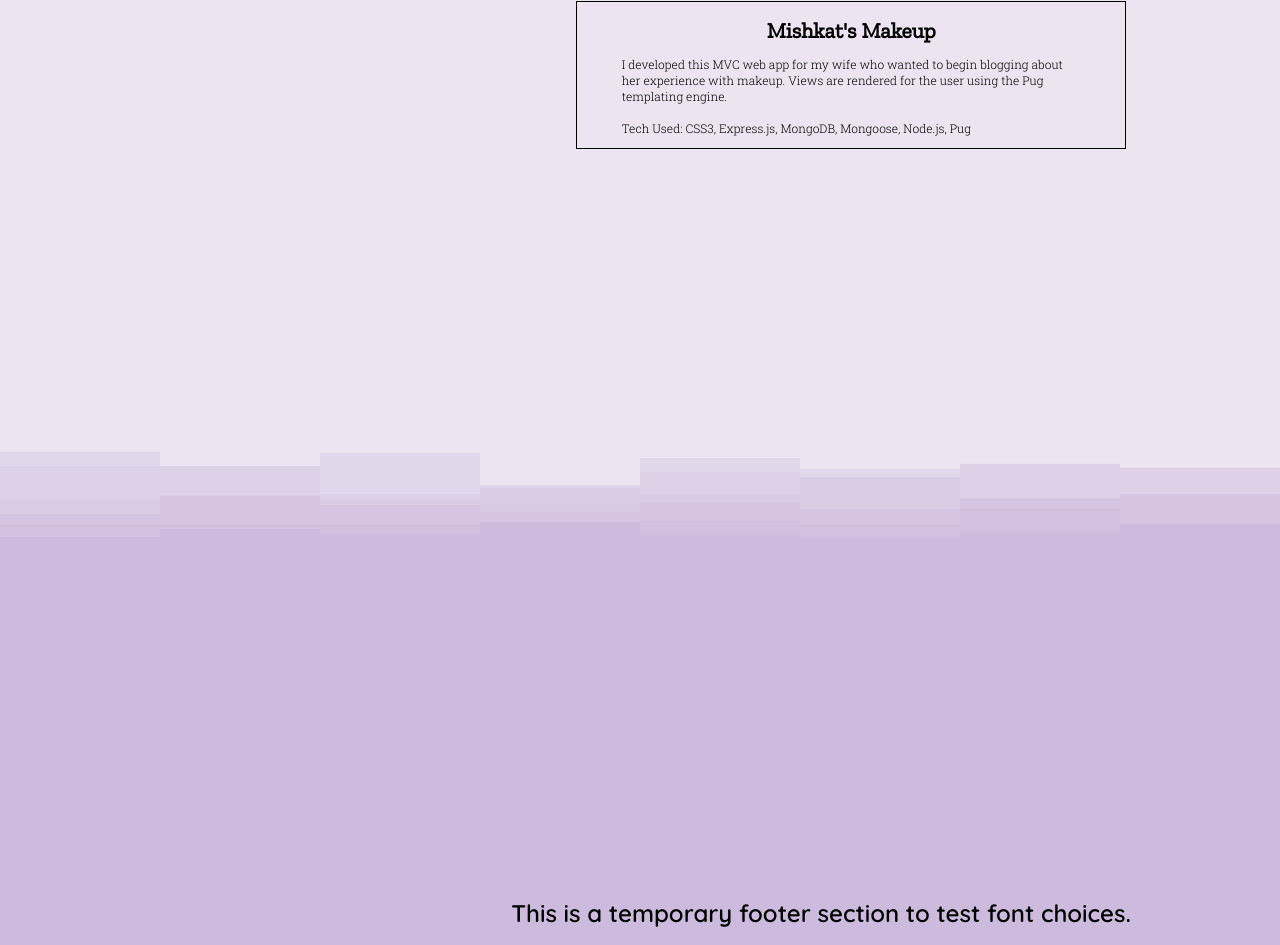
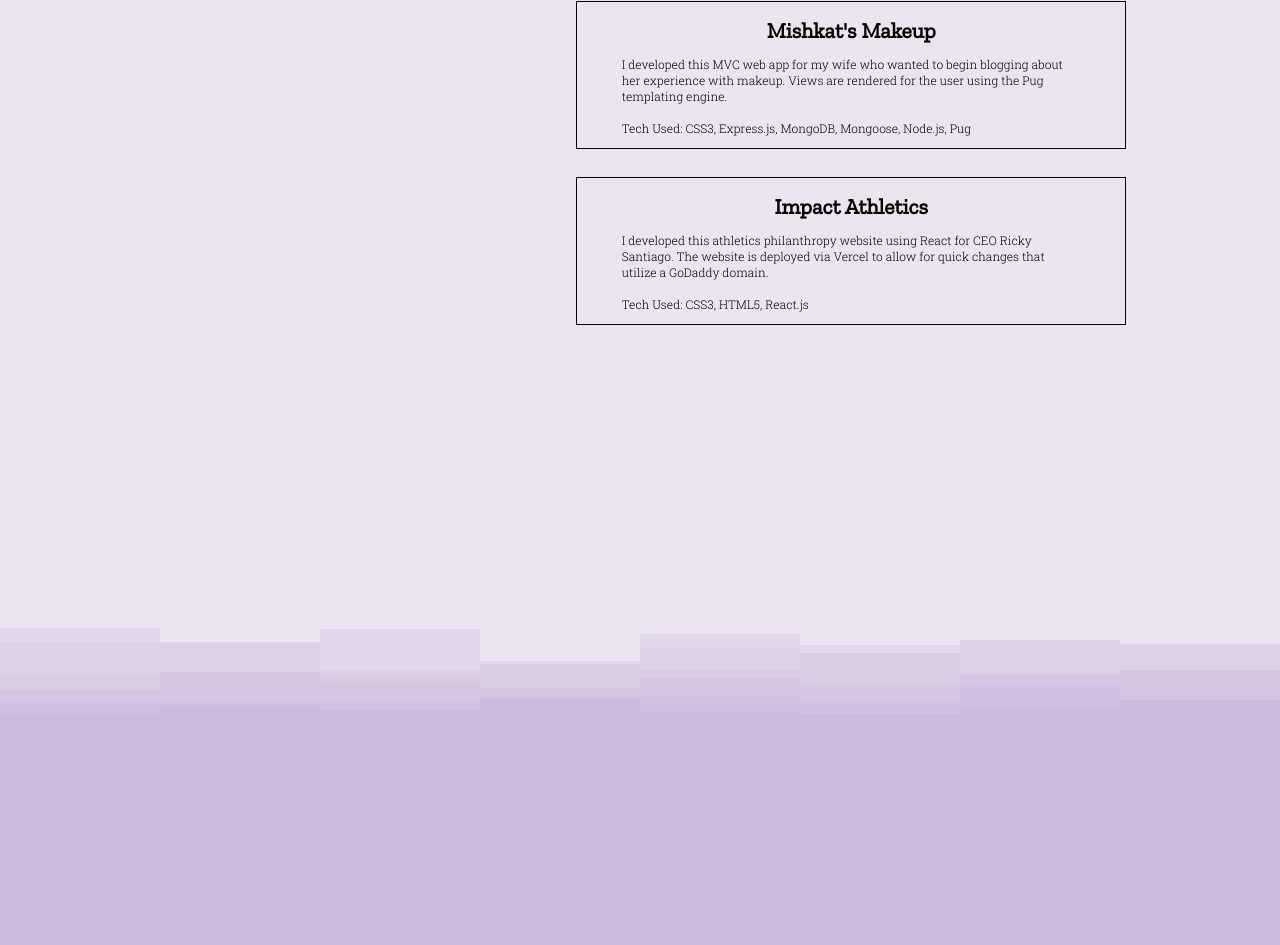
Before and after one commit to hamzafoy/hamza_foy_anthology, a React (Create React App) app: page / in a window 1280 px wide. Shown: the part 1756-2701 px from the top of the page. Built offline with nearby package versions, Linux system fonts and the light colour scheme.

Commit message:
adding more project cards to middle container.

```diff
--- a/src/BodySection/BodySection.js
+++ b/src/BodySection/BodySection.js
@@ -89,6 +89,21 @@ class BodySection extends React.Component {
 
                     </aside>
 
+                    <aside className="project-list__item">
+
+                        <h1 className="item__label">
+                            Impact Athletics
+                        </h1>
+
+                        <p className="item__text">
+                            I developed this athletics philanthropy website using React for CEO Ricky Santiago.
+                            The website is deployed via Vercel to allow for quick changes that utilize a GoDaddy domain.<br/><br/>
+
+                            Tech Used: CSS3, HTML5, React.js
+                        </p>
+
+                    </aside>
+
                 </section>
 
                 <div className="body__layered-step-divider layered-step-white-top">
```
